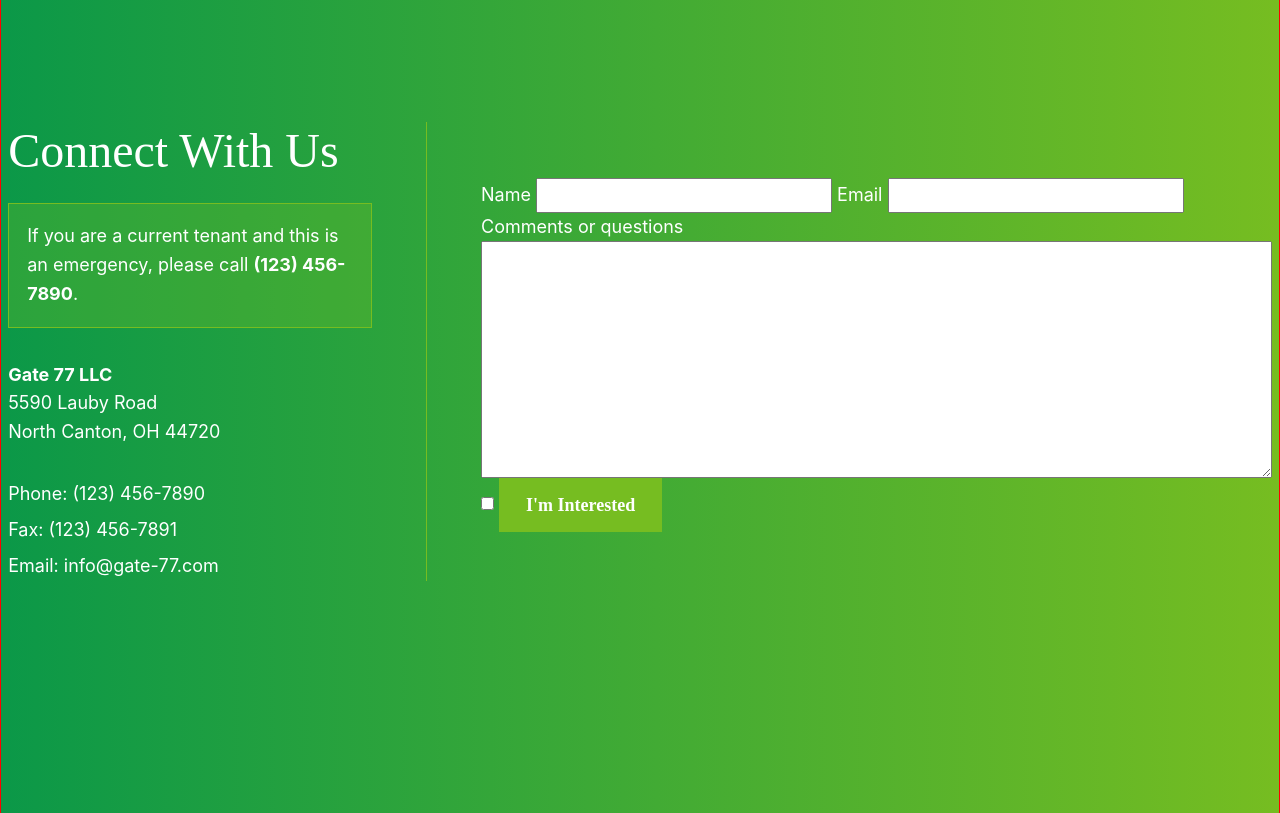
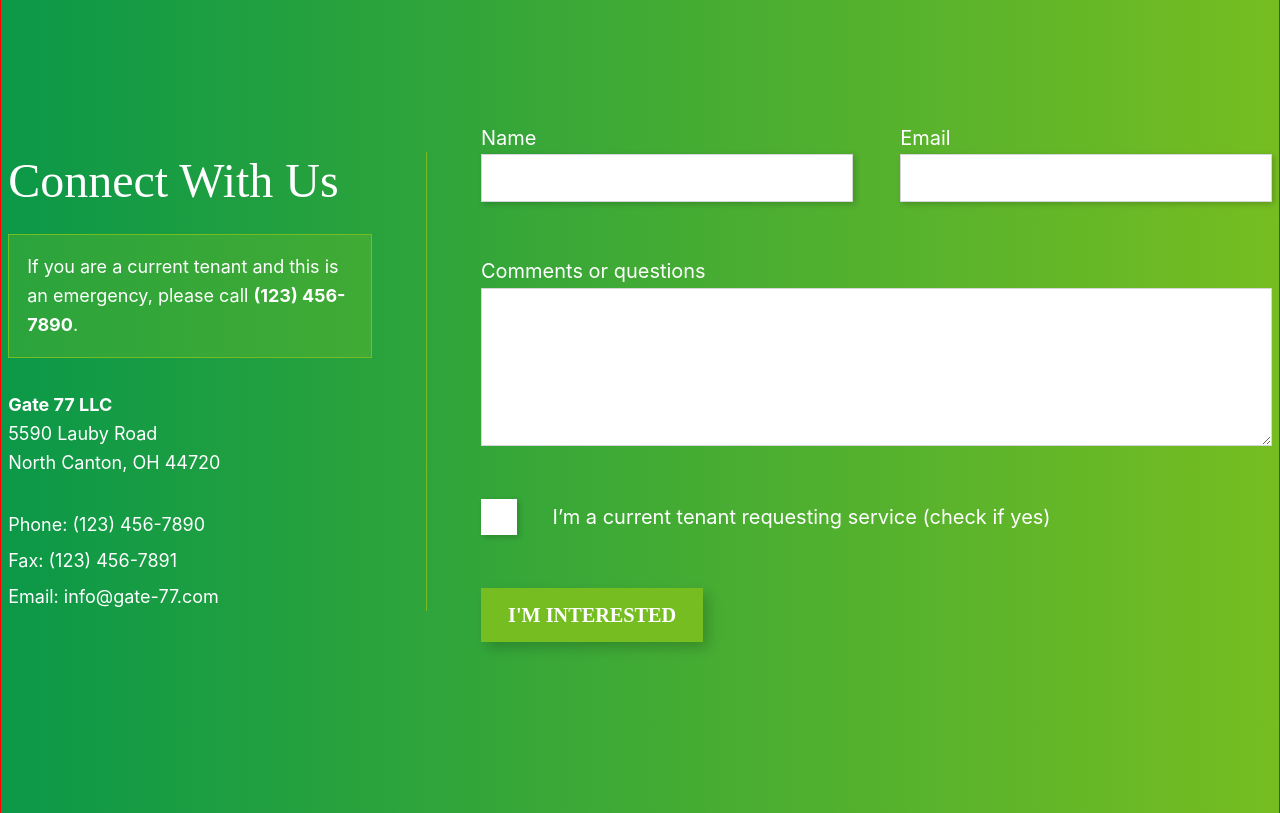
Before and after one commit to thekarchergroup/gate77, a website built with Parcel: page src/index.html in a window 1280 px wide. Shown: the part 4610-5423 px from the top of the page. Built offline with nearby package versions, Linux system fonts and the light colour scheme; a web font is replaced by a local one.

Commit message:
styling form

```diff
--- a/src/index.html
+++ b/src/index.html
@@ -161,17 +161,28 @@
           </div>
           <div class="column col-8 col-xs-12 take-flight__form">
             <form class="" action="index.html" method="post">
+              <div class="form-group take-flight__form-name">
+                <label class="form-label" for="name">Name</label>
+                <input class="form-input" type="text" name="name" id="name" value="">
+              </div>
+              <div class="form-group take-flight__form-email">
+                <label class="form-label" for="email">Email</label>
+                <input class="form-input" type="email" name="email" id="email" value="">
+              </div>
               <div class="form-group">
+                <label class="form-label" for="comments">Comments or questions</label>
+                <textarea class="form-input" name="comments" id="comments" rows="8" cols="100"></textarea>
+              </div>
+              <div class="form-group">
+                <label for="current-tenant" class="take-flight__form-current-tenant">
+                  <input class="form-checkbox" type="checkbox" name="current-tenant" id="current-tenant" value="">
+                  <span class="checkbox"></span>
+                  <span class="checkmark"></span>
+                  <span>I’m a current tenant requesting service (check if yes)</span>
+                </label>
+              </div>
 
-              </div>
-              <label for="name">Name</label>
-              <input type="text" name="name" value="">
-              <label for="email">Email</label>
-              <input type="email" name="email" value="">
-              <label for="comments">Comments or questions</label>
-              <textarea name="comments" rows="8" cols="80"></textarea>
-              <input type="checkbox" name="current-tenant" value="">
-              <button type="submit" name="submit" class="btn btn-primary">I'm Interested</button>
+              <button type="submit" name="submit" class="btn btn-primary take-flight__form-submit">I'm Interested</button>
             </form>
           </div>
           <div class="column col-12">
--- a/src/scss/_layout.scss
+++ b/src/scss/_layout.scss
@@ -158,6 +158,74 @@
   }
   &__form {
     padding-left: 3rem;
+    form {
+      display: flex;
+      flex-flow: row wrap;
+    }
+    label {
+      font-size: 1.111em;
+    }
+    input {
+      height: 2.667rem;
+      box-shadow: 2px 2px 6px 0 rgba(0,0,0,0.2);
+      margin-bottom: 2.556rem;
+    }
+    textarea {
+      margin-bottom: 2.556rem;
+      width: 100%;
+    }
+    &-name, &-email {
+      width: 47%;
+    }
+    &-email {
+      margin-left: auto;
+    }
+    &-current-tenant {
+      display: flex;
+      align-items: center;
+      width: 100%;
+      cursor: pointer;
+      margin-bottom: 2.556rem;
+      input {
+        position: absolute;
+        opacity: 0;
+        cursor: pointer;
+      }
+      .checkbox {
+        background: $light-color;
+        width: 1.778em;
+        height: 1.778em;
+        margin-right: 2rem;
+        box-shadow: 2px 2px 6px 0 rgba(0,0,0,0.2);
+        position: relative;
+        cursor: pointer;
+        &:after {
+            content: "";
+            position: absolute;
+            display: none;
+            left: 11px;
+            top: 2px;
+            width: 14px;
+            height: 26px;
+            border: solid white;
+            border-width: 0 4px 4px 0;
+            -webkit-transform: rotate(45deg);
+            -ms-transform: rotate(45deg);
+            transform: rotate(45deg);
+        }
+      }
+      input:checked ~ .checkbox {
+        background: $light-blue;
+        &:after {
+          display: block;
+        }
+      }
+    }
+    &-submit {
+      font-size: 1.125em;
+      text-transform: uppercase;
+      box-shadow: 4.9px 6.3px 13px 0 rgba(0,0,0,0.2);
+    }
   }
   &__logo-bottom {
     margin: 13.222rem auto 0;
```
